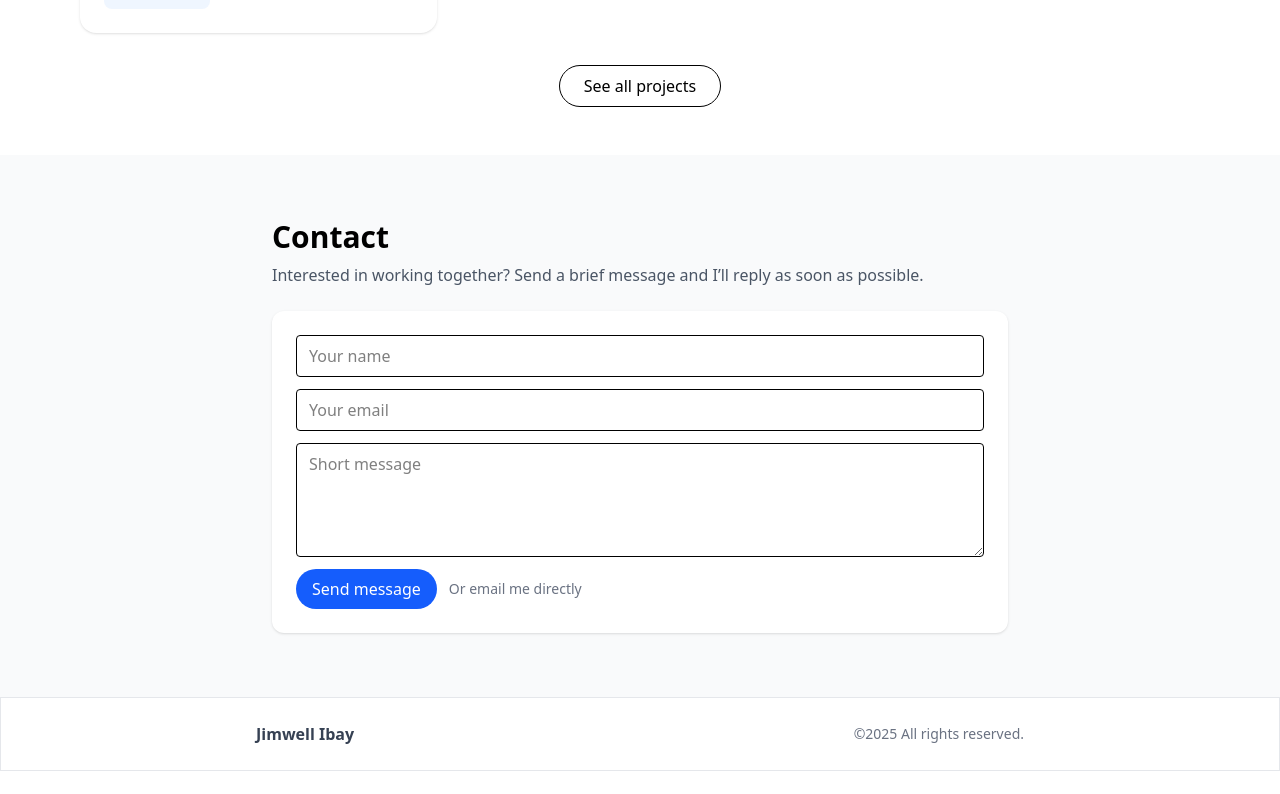
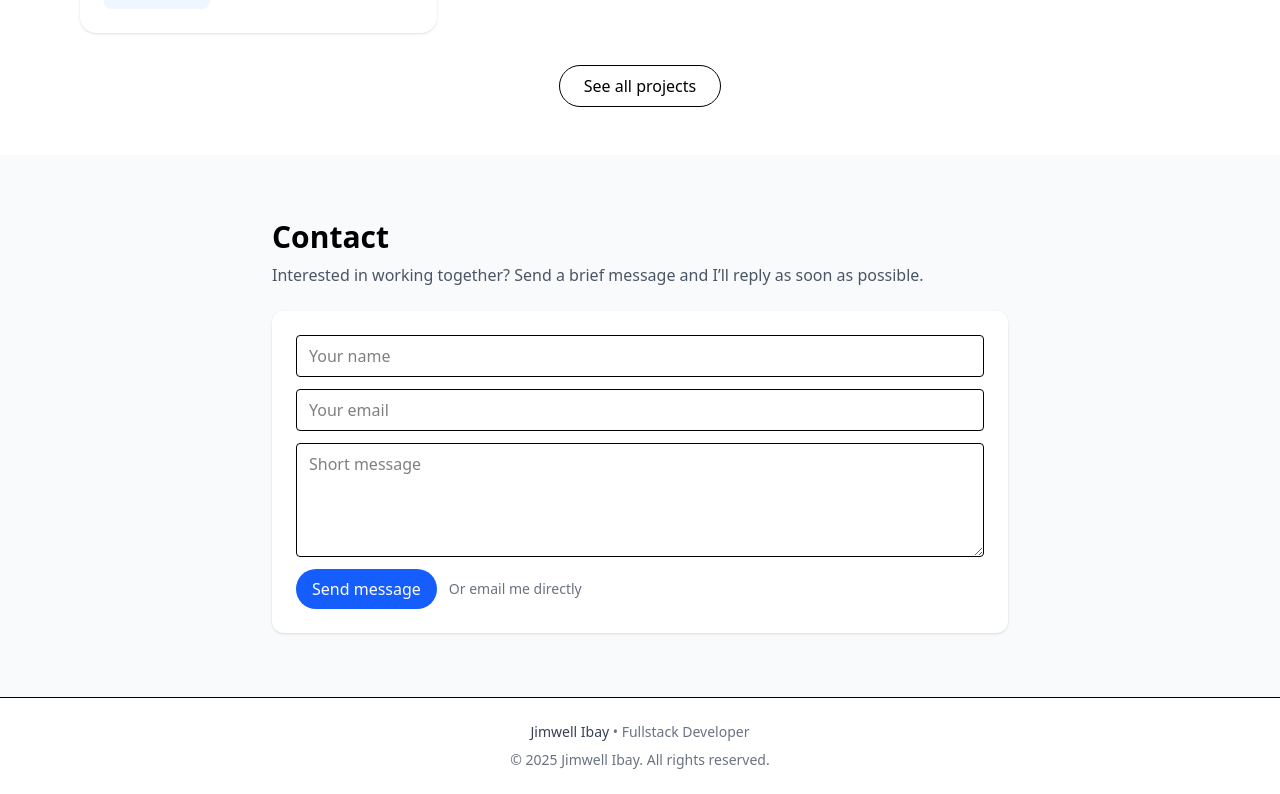
Before and after one commit to ibayjimwell/ibayjimwell, a Vue app: page / in a window 1280 px wide. Shown: the part 2039-2833 px from the top of the page. Before the commit the page ends 2810 px from the top, so only its background shows below. Built offline with nearby package versions, Linux system fonts and the light colour scheme.

Commit message:
Revise Footer

```diff
--- a/src/components/Footer.vue
+++ b/src/components/Footer.vue
@@ -1,30 +1,18 @@
+<template>
+  <footer class="py-6 bg-white border-t">
+    <div class="max-w-6xl mx-auto px-4 text-center text-sm text-gray-500">
+      <div class="mb-2">
+        <a href="#profile" @click.prevent="scrollTo('#profile')" class="font-medium text-gray-700">{{ data.name }}</a> • Fullstack Developer
+      </div>
+      <div>&copy; {{ new Date().getFullYear() }} {{ data.name }}. All rights reserved.</div>
+    </div>
+  </footer>
+</template>
+
 <script setup>
-    import data from '../data.json'
-
-    const scrollToSection = (sectionId, closeMenu = false) => {
-      const el = document.getElementById(sectionId);
-      if (el) {
-        el.scrollIntoView({ behavior: 'smooth' });
-      }
-      if (closeMenu) {
-        isMenuOpen.value = false;
-      }
-    }
+  import data from '../data.json'
+  const scrollTo = (id) => {
+    const el = document.querySelector(id)
+    if (el) el.scrollIntoView({ behavior: 'smooth' })
+  }
 </script>
-
-<template>
-    <footer class="py-6 px-4 bg-white border border-gray-200">
-        <div class="max-w-3xl mx-auto flex flex-col md:flex-row items-center justify-between gap-2">
-            <a
-            href="#profile"
-            @click.prevent="scrollToSection('profile')"
-            class="font-semibold text-gray-700"
-            >
-                {{ data.name }}
-            </a>
-            <span class="text-gray-500 text-sm">
-                &copy;{{ new Date().getFullYear() }} All rights reserved.
-            </span>
-        </div>
-    </footer>
-</template>
```
